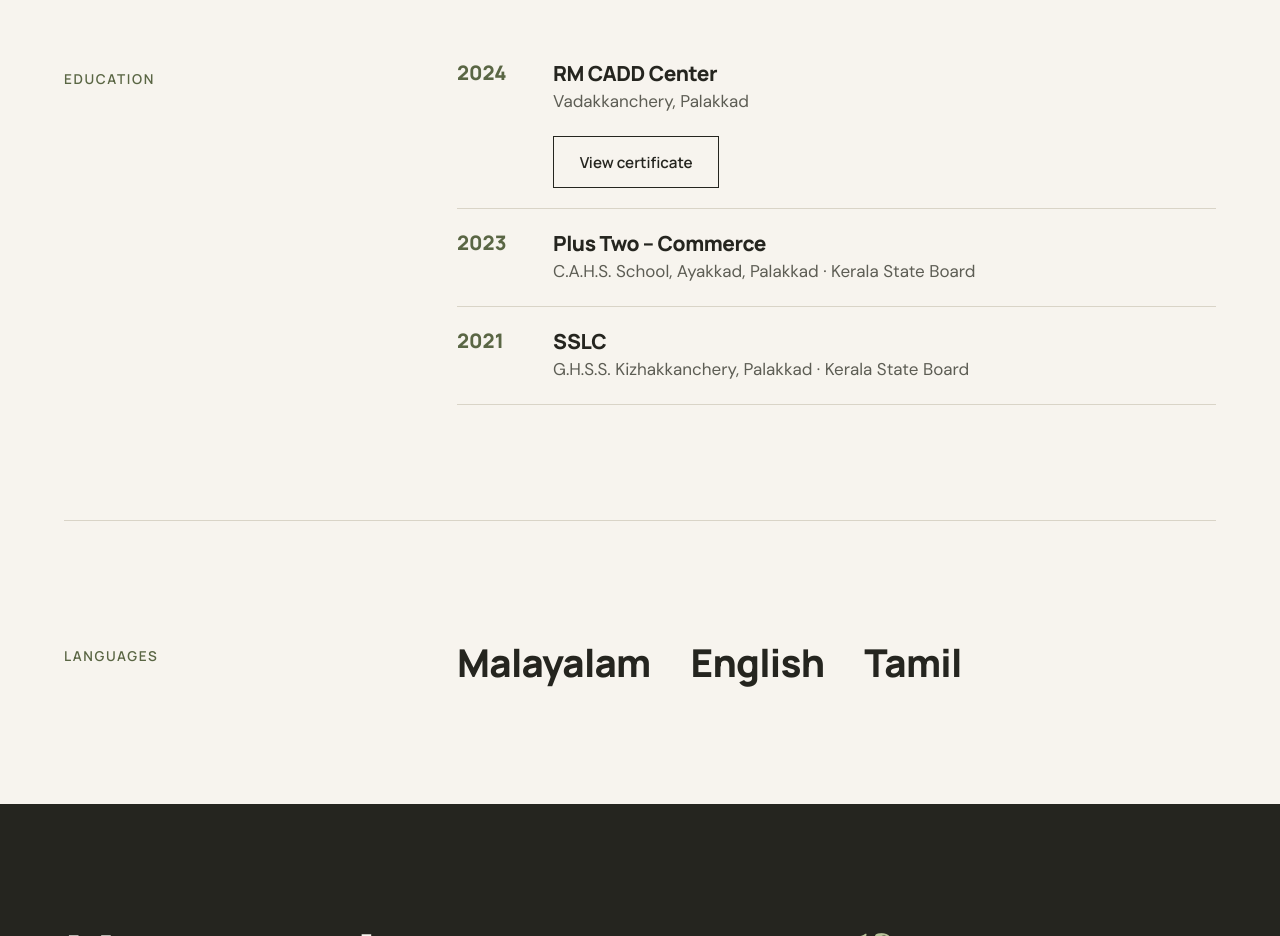
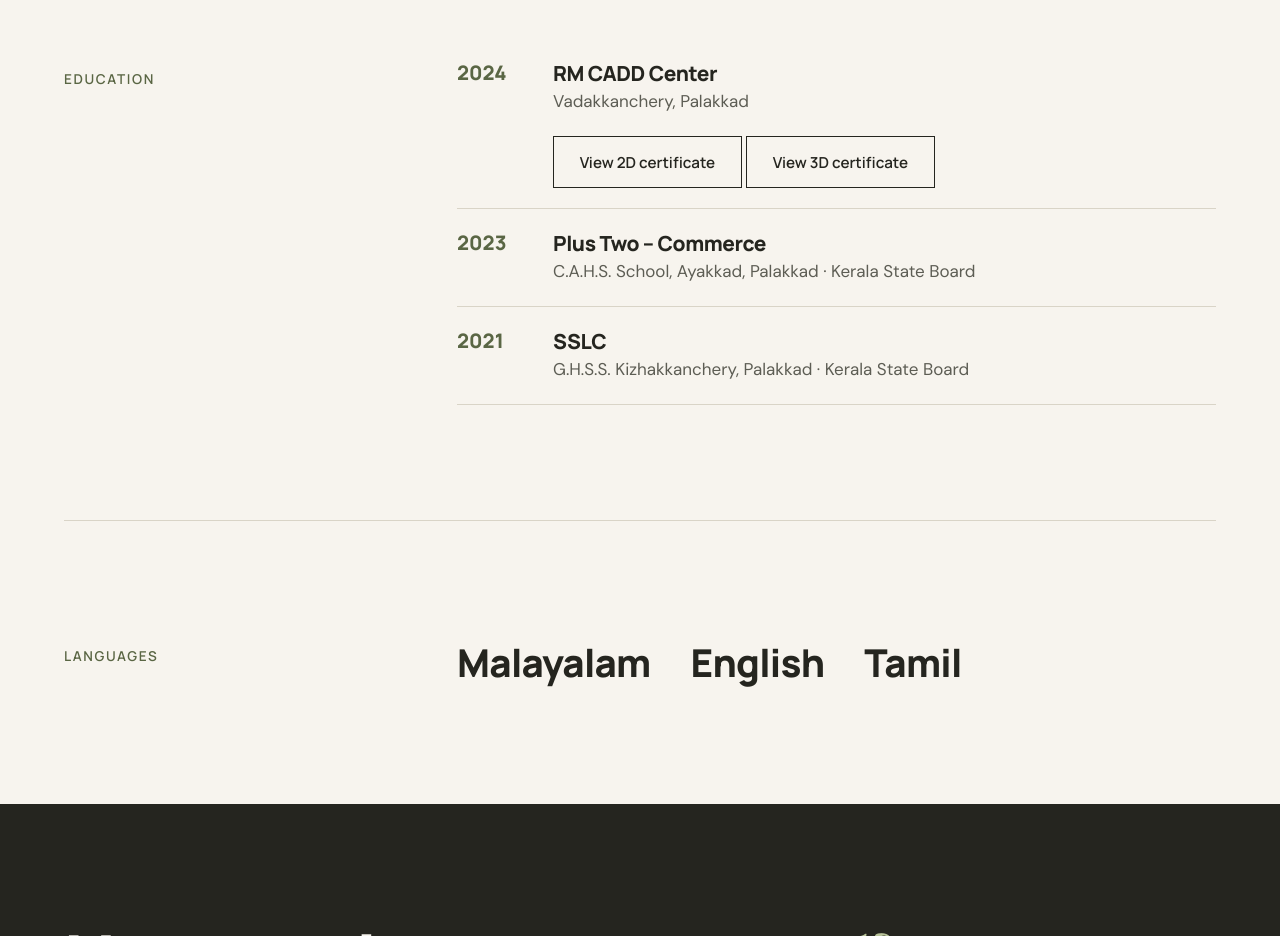
Before and after one commit to surya-005-git/suryaprakash-portfolio, a plain HTML site: page portfolio/index.html in a window 1280 px wide. Shown: the part 2620-3556 px from the top of the page. Drawn offline with nearby package versions, Linux system fonts and the light colour scheme.

Commit message:
Update index.html

```diff
--- a/portfolio/index.html
+++ b/portfolio/index.html
@@ -163,7 +163,8 @@
         <div>
           <h3>RM CADD Center</h3>
           <p>Vadakkanchery, Palakkad</p>
-          <a class="btn ghost certificate-link" href="assets/course_certificate.png" target="_blank" rel="noopener">View certificate</a>
+          <a class="btn ghost certificate-link" href="assets/course_certificate.png" target="_blank" rel="noopener">View 2D certificate</a>
+           <a class="btn ghost certificate-link" href="assets/3d_compressed.pdf" target="_blank" rel="noopener">View 3D certificate</a>
         </div>
       </li>
       <!-- Course 2 -->
```
